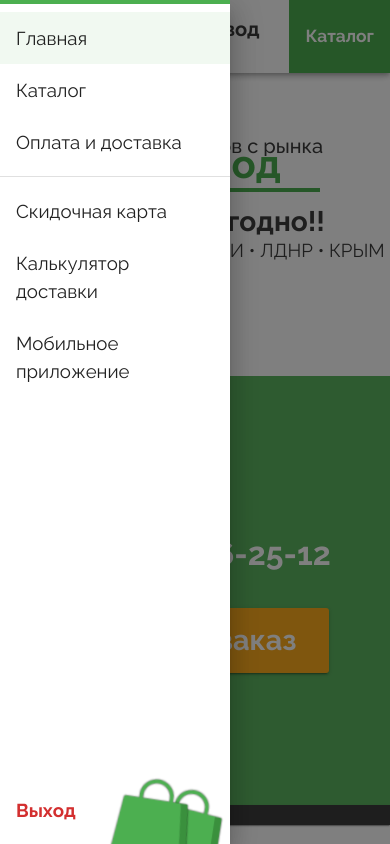
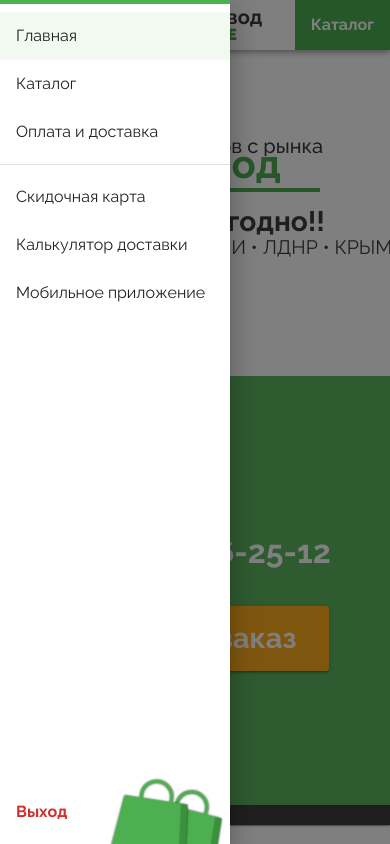
Before and after one commit to lavet13/sadovod, a React (Create React App) app: page / in a window 390 px wide. Built offline with nearby package versions, Linux system fonts and the light colour scheme.

Commit message:
variants

```diff
--- a/src/components/header/header.component.tsx
+++ b/src/components/header/header.component.tsx
@@ -84,7 +84,7 @@ const Header = () => {
                 </Tooltip>
                 <Logo />
                 <Button
-                  sx={{ lineHeight: 3.5 }}
+                  sx={{ lineHeight: 2.4 }}
                   color='primary'
                   variant='contained'
                   disableElevation
--- a/src/components/hero/hero.component.tsx
+++ b/src/components/hero/hero.component.tsx
@@ -20,7 +20,12 @@ const Hero = () => {
           <Grid xs={24} md={11} lg={9} sx={{ mt: { xs: 10, md: 12 } }}>
             <Stack height={'100%'} spacing={15}>
               <Stack alignItems={{ xs: 'center', md: 'flex-end' }}>
-                <Typography color='secondary' variant='h3' mb={-2} noWrap>
+                <Typography
+                  color='secondary'
+                  variant='subtitle1'
+                  mb={-2}
+                  noWrap
+                >
                   Доставка товаров с рынка
                 </Typography>
                 <Typography variant='h1' color='primary'>
@@ -38,7 +43,7 @@ const Hero = () => {
                 <Typography color='secondary' variant='h2' noWrap>
                   Покупай выгодно!!
                 </Typography>
-                <Typography color='secondary' variant='body1' noWrap>
+                <Typography color='secondary' variant='h4' noWrap>
                   доставка по всей РОССИИ • ЛДНР • КРЫМ
                 </Typography>
               </Stack>
@@ -77,7 +82,6 @@ const Hero = () => {
               </Stack>
             </Stack>
           </Grid>
-          <Grid md={0} lg xl />
         </Grid>
       </Container>
     </HeroBackground>
--- a/src/components/logo/logo.component.tsx
+++ b/src/components/logo/logo.component.tsx
@@ -7,11 +7,11 @@ const Logo = () => {
     <LogoButton focusRipple>
       <LogoSVG />
       <Stack>
-        <Typography color='secondary' variant='h5'>
+        <Typography color='secondary' variant='logoText1'>
           Садовод
         </Typography>
         <Typography
-          variant='subtitle2'
+          variant='logoText2'
           color='primary'
           sx={{
             textTransform: 'uppercase',
--- a/src/index.tsx
+++ b/src/index.tsx
@@ -6,13 +6,11 @@ import reportWebVitals from './reportWebVitals';
 import {
   Breakpoint,
   CssBaseline,
+  StyledEngineProvider,
   responsiveFontSizes,
-  StyledEngineProvider,
 } from '@mui/material';
 
 import { ThemeProvider, createTheme } from '@mui/material';
-
-import { ThemeProvider as ScThemeProvider } from 'styled-components';
 
 import RalewayExtraLightTTF from './assets/fonts/Raleway/Raleway-ExtraLight.ttf';
 import RalewayLightTTF from './assets/fonts/Raleway/Raleway-Light.ttf';
@@ -22,6 +20,7 @@ import RalewaySemiBoldTTF from './assets/fonts/Raleway/Raleway-SemiBold.ttf';
 import RalewayBoldTTF from './assets/fonts/Raleway/Raleway-Bold.ttf';
 import RalewayExtraBoldTTF from './assets/fonts/Raleway/Raleway-ExtraBold.ttf';
 import RalewayBlackTTF from './assets/fonts/Raleway/Raleway-Black.ttf';
+import { Typography } from '@mui/material/styles/createTypography';
 
 const root = ReactDOM.createRoot(
   document.getElementById('root') as HTMLElement
@@ -98,23 +97,36 @@ const defaultTheme = createTheme({
     },
   },
 });
+
 const {
+  typography: { pxToRem },
   breakpoints,
-  typography: { pxToRem },
 } = defaultTheme;
 
-const theme = responsiveFontSizes(
-  createTheme({
+const customTheme = createTheme({
   ...defaultTheme,
   typography: {
     fontFamily: 'Raleway',
+    logoText1: {
+      fontWeight: 700,
+      fontSize: pxToRem(28),
+      lineHeight: 1,
+    },
+    logoText2: {
+      fontSize: pxToRem(17),
+      fontWeight: 900,
+      lineHeight: 1,
+    },
     body1: {
       fontWeight: 400,
-        fontSize: pxToRem(32),
+      fontSize: pxToRem(22),
       color: '#3D3D3D',
     },
+    body2: {
+      fontSize: pxToRem(28),
+    },
     h1: {
-        fontSize: pxToRem(135),
+      fontSize: pxToRem(130),
       fontWeight: 700,
       lineHeight: 1.2,
     },
@@ -128,23 +140,36 @@ const theme = responsiveFontSizes(
       fontWeight: 500,
       lineHeight: 1,
     },
+    h4: {
+      fontSize: pxToRem(32),
+    },
     h5: {
       fontWeight: 700,
       fontSize: pxToRem(28),
       lineHeight: 1,
     },
-      subtitle2: {
-        fontWeight: 900,
+    subtitle1: {
+      fontSize: pxToRem(30),
+      fontWeight: 500,
       lineHeight: 1,
     },
     button: {
       fontWeight: 700,
-        fontSize: pxToRem(27),
-        lineHeight: 2.3,
+      fontSize: pxToRem(20),
+      lineHeight: 2,
       textTransform: 'unset',
     },
   },
   components: {
+    MuiTypography: {
+      defaultProps: {
+        fontFamily: 'Raleway',
+        variantMapping: {
+          logoText1: 'span',
+          logoText2: 'span',
+        },
+      },
+    },
     MuiCssBaseline: {
       styleOverrides: {
         html: [
@@ -186,18 +211,38 @@ const theme = responsiveFontSizes(
   shape: {
     borderRadius: 0,
   },
-  }),
-  { breakpoints: Object.keys(breakpoints.values) as Breakpoint[], factor: 5 }
-);
+});
+
+const { typography } = customTheme;
+const exceptions = [
+  'pxToRem',
+  'inherit',
+  'htmlFontSize',
+  'fontFamily',
+  'fontSize',
+  'fontWeightBold',
+  'fontWeightLight',
+  'fontWeightMedium',
+  'fontWeightRegular',
+];
+// 'h1', 'h2', 'h3', 'h4', 'h5', 'h6', 'subtitle1', 'subtitle2', 'body1', 'body2', 'caption', 'button', 'overline' - actual variants
+
+const typographyVariants = Object.keys(typography).filter(
+  variant => !exceptions.includes(variant)
+) as (keyof Typography)[];
+
+const theme = responsiveFontSizes(customTheme, {
+  breakpoints: Object.keys(breakpoints.values) as Breakpoint[],
+  factor: 5,
+  variants: typographyVariants,
+});
 
 root.render(
   // <React.StrictMode>
   <StyledEngineProvider injectFirst>
     <ThemeProvider theme={theme}>
-      <ScThemeProvider theme={theme}>
       <CssBaseline />
       <App />
-      </ScThemeProvider>
     </ThemeProvider>
   </StyledEngineProvider>
   // </React.StrictMode>
```
Also changed, not shown: mui.d.ts (+22 -0 lines). Lines whose indentation alone changed are shown as unchanged.
